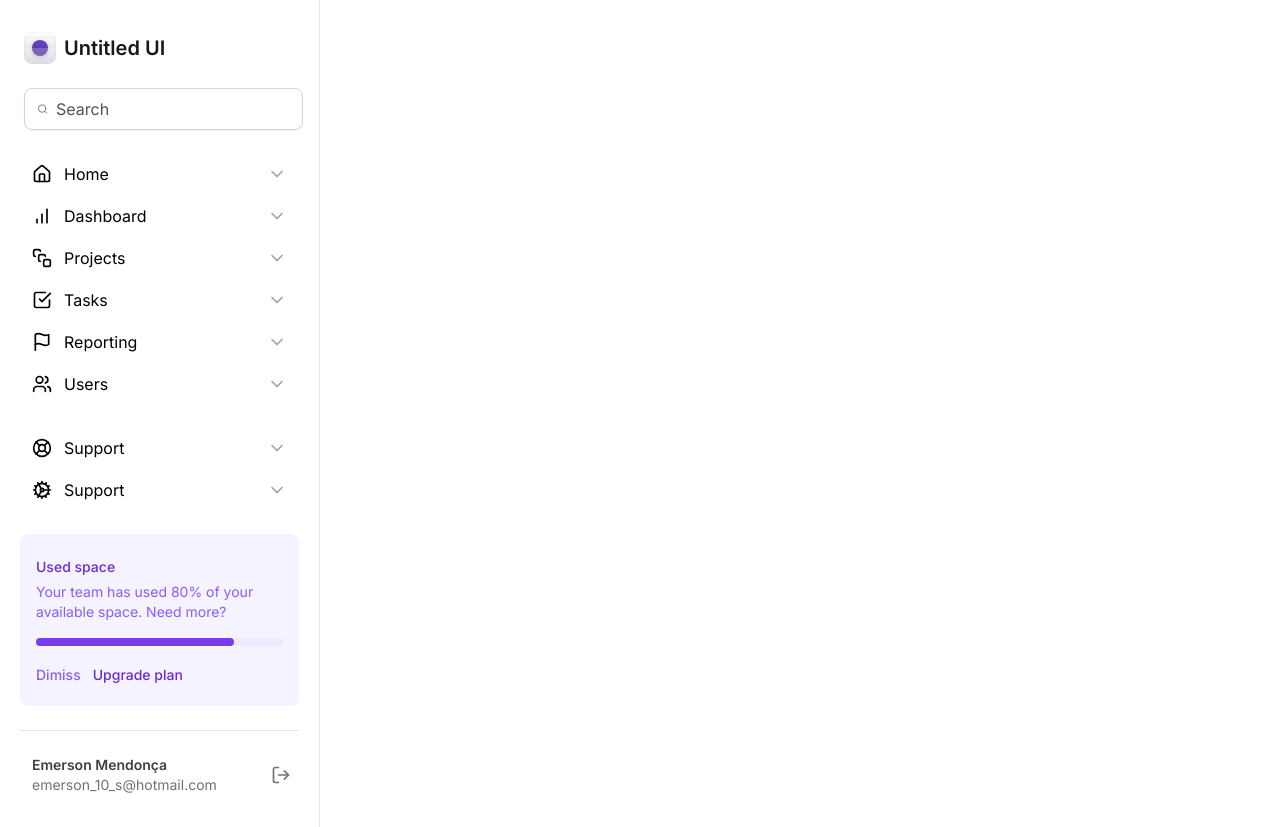
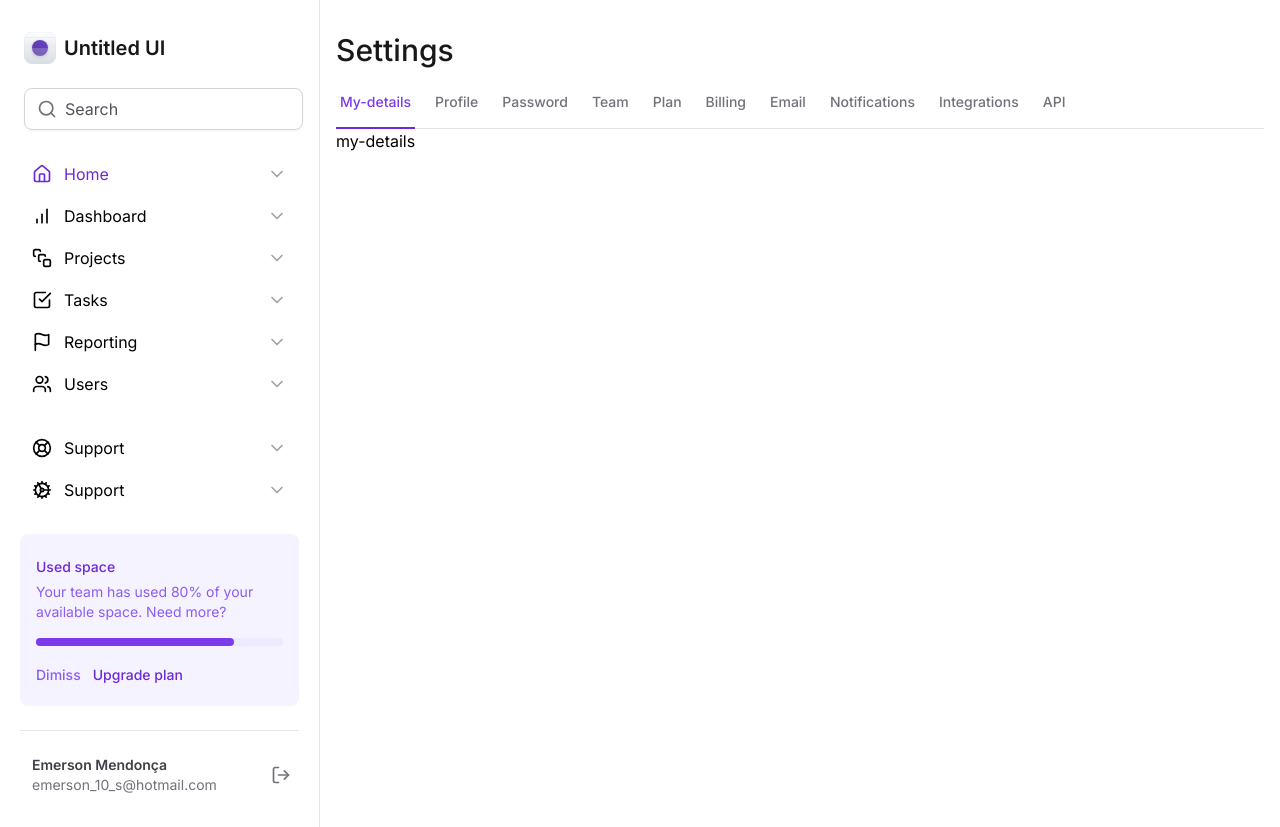
Before and after one commit to Emerson-soft/tailwind, a Next.js app: page / in a window 1280 px wide. Built offline with nearby package versions, Linux system fonts and the light colour scheme; grey boxes are pictures that could not be loaded.

Commit message:
criando abas com redix e tailwind

```diff
--- a/package.json
+++ b/package.json
@@ -9,6 +9,7 @@
     "lint": "next lint"
   },
   "dependencies": {
+    "@radix-ui/react-tabs": "^1.0.4",
     "lucide-react": "^0.378.0",
     "next": "14.2.3",
     "react": "^18",
--- a/src/app/layout.tsx
+++ b/src/app/layout.tsx
@@ -16,9 +16,9 @@ export default function RootLayout({
   children: React.ReactNode
 }>) {
   return (
-    <html lang="en">
+    <html lang="en" className="antialiased">
       <body className={inter.className}>
-        <div className="grid-cols-app grid min-h-screen">
+        <div className="grid min-h-screen grid-cols-app">
           <Sidebar />
           <main className="px-4 pb-12 pt-8">{children}</main>
         </div>
--- a/src/app/page.tsx
+++ b/src/app/page.tsx
@@ -1,3 +1,11 @@
+import { SettingsTabs } from '@/components/SettingsTabs'
+
 export default function Home() {
-  return <div></div>
+  return (
+    <>
+      <h1 className="text-3xl font-medium text-zinc-900">Settings</h1>
+
+      <SettingsTabs />
+    </>
+  )
 }
--- /dev/null
+++ b/src/components/Input.tsx
@@ -0,0 +1,29 @@
+import { ComponentProps } from 'react'
+
+type InputPrefixProps = ComponentProps<'div'>
+
+export function InputPrefix(props: InputPrefixProps) {
+  return <div {...props}></div>
+}
+
+type InputControlProps = ComponentProps<'input'>
+
+export function InputControl(props: InputControlProps) {
+  return (
+    <input
+      className="flex-1 border-0 bg-transparent p-0 text-zinc-900 placeholder-zinc-600"
+      {...props}
+    />
+  )
+}
+
+type InputRootProps = ComponentProps<'div'>
+
+export function InputRoot(props: InputRootProps) {
+  return (
+    <div
+      className="mx-1 flex w-full items-center gap-2 rounded-lg border border-zinc-300 px-3 py-2 shadow-sm"
+      {...props}
+    />
+  )
+}
--- /dev/null
+++ b/src/components/SettingsTabs/TabItem.tsx
@@ -0,0 +1,22 @@
+'use client'
+import * as Tabs from '@radix-ui/react-tabs'
+
+export interface TabItemProps {
+  value: string
+  title: string
+  isSelected?: boolean
+}
+
+export function TabItem({ value, title, isSelected = false }: TabItemProps) {
+  return (
+    <Tabs.Trigger
+      className="relative px-1 pb-4 text-sm font-medium text-zinc-500 hover:text-violet-700 data-[state=active]:text-violet-600"
+      value={value}
+    >
+      <span>{title}</span>
+      {isSelected && (
+        <div className="absolute -bottom-px left-0 right-0 h-0.5 bg-violet-700"></div>
+      )}
+    </Tabs.Trigger>
+  )
+}
--- /dev/null
+++ b/src/components/SettingsTabs/index.tsx
@@ -0,0 +1,98 @@
+'use client'
+
+import * as Tabs from '@radix-ui/react-tabs'
+import { TabItem } from './TabItem'
+import { useState } from 'react'
+
+export function SettingsTabs() {
+  const [currentTab, setCurrentTab] = useState('tab1')
+
+  return (
+    <Tabs.Root value={currentTab} onValueChange={setCurrentTab}>
+      <Tabs.List className="mt-6 flex w-full items-center gap-4 border-b border-zinc-200">
+        <TabItem
+          title="My-details"
+          value="tab1"
+          isSelected={currentTab === 'tab1'}
+        />
+        <TabItem
+          title="Profile"
+          value="tab2"
+          isSelected={currentTab === 'tab2'}
+        />
+        <TabItem
+          title="Password"
+          value="tab3"
+          isSelected={currentTab === 'tab3'}
+        />
+        <TabItem title="Team" value="tab4" isSelected={currentTab === 'tab4'} />
+        <TabItem title="Plan" value="tab5" isSelected={currentTab === 'tab5'} />
+        <TabItem
+          title="Billing"
+          value="tab6"
+          isSelected={currentTab === 'tab6'}
+        />
+        <TabItem
+          title="Email"
+          value="tab7"
+          isSelected={currentTab === 'tab7'}
+        />
+        <TabItem
+          title="Notifications"
+          value="tab8"
+          isSelected={currentTab === 'tab8'}
+        />
+        <TabItem
+          title="Integrations"
+          value="tab9"
+          isSelected={currentTab === 'tab9'}
+        />
+        <TabItem
+          title="API"
+          value="tab10"
+          isSelected={currentTab === 'tab10'}
+        />
+      </Tabs.List>
+
+      <Tabs.Content value="tab1">
+        <p>my-details</p>
+      </Tabs.Content>
+
+      <Tabs.Content value="tab2">
+        <p>Profile</p>
+      </Tabs.Content>
+
+      <Tabs.Content value="tab3">
+        <p>Password</p>
+      </Tabs.Content>
+
+      <Tabs.Content value="tab4">
+        <p>Team</p>
+      </Tabs.Content>
+
+      <Tabs.Content value="tab5">
+        <p>Plan</p>
+      </Tabs.Content>
+
+      <Tabs.Content value="tab6">
+        <p>Billing</p>
+      </Tabs.Content>
+
+      <Tabs.Content value="tab7">
+        <p>Email</p>
+      </Tabs.Content>
+
+      <Tabs.Content value="tab8">
+        <p>Notifications</p>
+      </Tabs.Content>
+
+      <Tabs.Content value="tab9">
+        <p>Integrations</p>
+      </Tabs.Content>
+
+      <Tabs.Content value="tab10">
+        <p>API</p>
+      </Tabs.Content>
+    </Tabs.Root>
+  )
+}
--- a/src/components/Sidebar/NavItem.tsx
+++ b/src/components/Sidebar/NavItem.tsx
@@ -1,16 +1,17 @@
 import { ChevronDown } from 'lucide-react'
-import { ElementType } from 'react'
+import { ComponentProps, ElementType } from 'react'
 
-export interface NavItemProps {
+export interface NavItemProps extends ComponentProps<'a'> {
   title: string
   icon: ElementType
 }
 
-export function NavItem({ title, icon: Icon }: NavItemProps) {
+export function NavItem({ title, icon: Icon, ...rest }: NavItemProps) {
   return (
     <a
       href=""
-      className="group flex items-center gap-3 rounded px-3 py-2 hover:bg-violet-50"
+      className="group flex items-center gap-3 rounded px-3 py-2 hover:bg-violet-50  data-[active=active]:text-violet-700"
+      {...rest}
     >
       <Icon className="h-5 w-5" />
       <span className="group-hover:text-violet-500">{title}</span>
--- a/src/components/Sidebar/Profile.tsx
+++ b/src/components/Sidebar/Profile.tsx
@@ -2,7 +2,7 @@ import { LogOut } from 'lucide-react'
 
 export function Profile() {
   return (
-    <div className="grid-cols-profile grid items-center gap-3">
+    <div className="grid grid-cols-profile items-center gap-3">
       <img
         src="https://github.com/Emerson-soft.png"
         className="h-10 w-10 rounded-full"
--- a/src/components/Sidebar/index.tsx
+++ b/src/components/Sidebar/index.tsx
@@ -13,23 +13,23 @@ import { Logo } from './Logo'
 import { NavItem } from './NavItem'
 import { UsedSpaceWidget } from './UsedSpaceWidget'
 import { Profile } from './Profile'
+import { InputControl, InputPrefix, InputRoot } from '../Input'
 
 export function Sidebar() {
   return (
     <aside className="flex flex-col gap-6 border-r border-zinc-200 px-5 py-8">
       <Logo />
 
-      <div className="mx-1 flex w-full items-center gap-2 rounded-lg border border-zinc-300 px-3 py-2 shadow-sm">
-        <Search className="h-5 w-5 text-zinc-500" />
-        <input
-          className="flex-1 border-0 bg-transparent p-0 text-zinc-900 placeholder-zinc-600"
-          placeholder="Search"
-        />
-      </div>
+      <InputRoot>
+        <InputPrefix>
+          <Search className="h-5 w-5 text-zinc-500" />
+        </InputPrefix>
+        <InputControl placeholder="Search" />
+      </InputRoot>
 
       <nav className="space-y-0.5">
-        <NavItem title="Home" icon={Home} />
-        <NavItem title="Dashboard" icon={BarChart} />
+        <NavItem title="Home" data-active="active" icon={Home} />
+        <NavItem title="Dashboard" data-active="false" icon={BarChart} />
         <NavItem title="Projects" icon={SquareStack} />
         <NavItem title="Tasks" icon={CheckSquare} />
         <NavItem title="Reporting" icon={Flag} />
```
Also changed, not shown: 1 other file (tests, documents, lock files or other folders).
